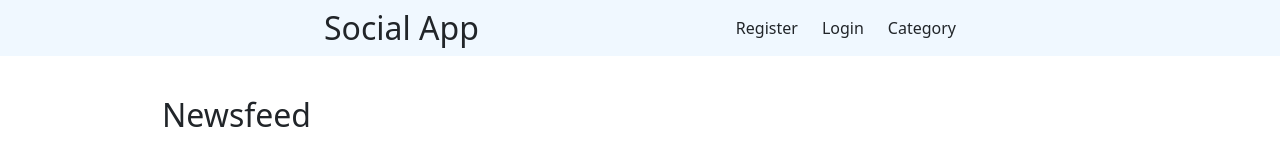
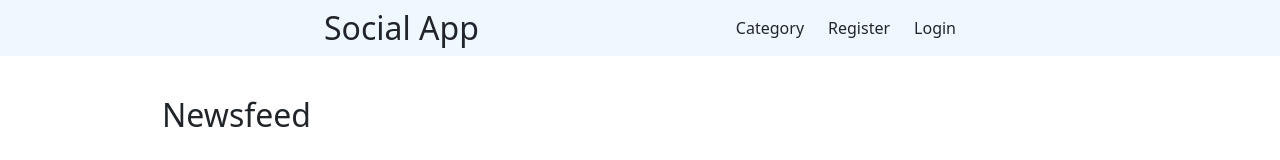
Before and after one commit to kairaa/social-app-react, a React (Create React App) app: page / in a window 1280 px wide. Shown: the top 160 px of the page. Built offline with nearby package versions, Linux system fonts and the light colour scheme; no server answers.

Commit message:
Wrong route when not logged in solved

```diff
--- a/src/components/Navbar/MyNavbar.js
+++ b/src/components/Navbar/MyNavbar.js
@@ -33,9 +33,9 @@ export const MyNavbar = () => {
         Social App
       </Link>
       <ul>
+        <CustomLink to="/categories">Category</CustomLink>
         <CustomLink to="/register">Register</CustomLink>
         <CustomLink to="/login">Login</CustomLink>
-        <CustomLink to="/category">Category</CustomLink>
       </ul>
     </nav>
   );
```
